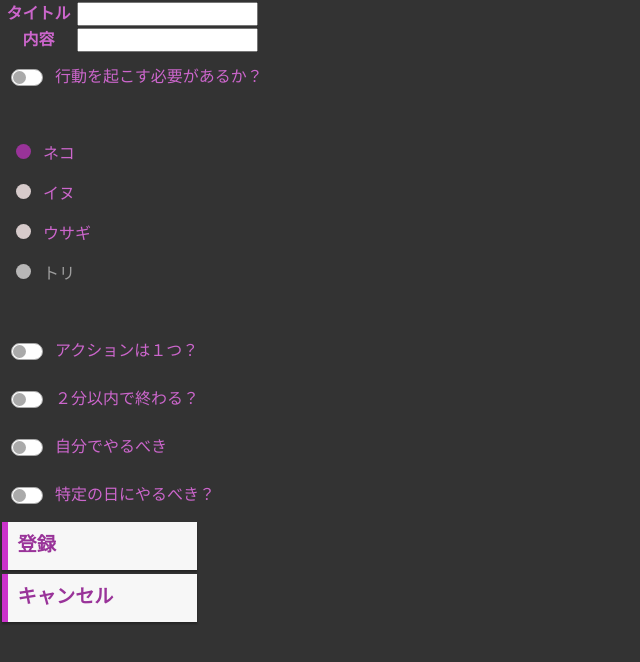
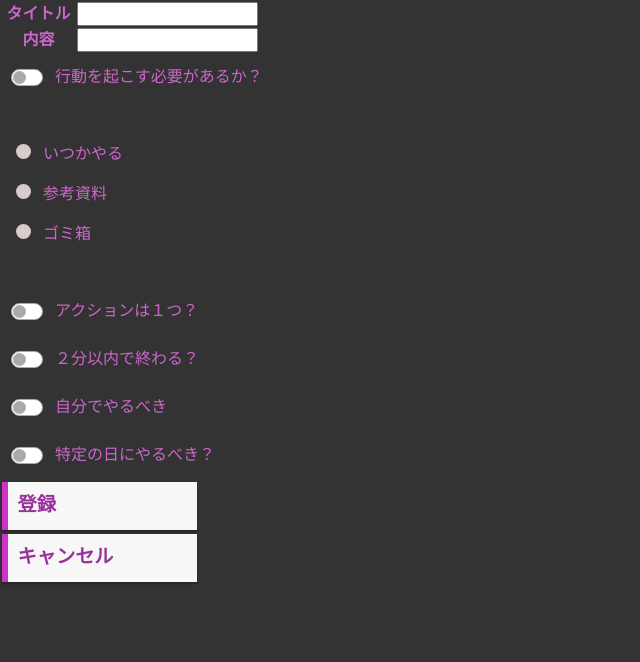
Before and after one commit to Ryuk-Togo/amenotorifune, a Django app: page /susanowo/inbox/ in a window 1280 px wide. Shown: the part 29-691 px from the top of the page, without its empty margins (0-640 px from the left). Run offline with Django 3.2, Linux system fonts and the light colour scheme.

Commit message:
画面の微調整

```diff
--- a/susanowo/static/susanowo.css
+++ b/susanowo/static/susanowo.css
@@ -101,10 +101,10 @@ li.title_list {
 	border: 1px solid #EEDDEE;
 }
 
-.checkbox-normal-input{
+.checkbox-slidebtn-input{
   display: none;
 }
-.checkbox-normal-parts{
+.checkbox-slidebtn-parts{
   position: relative;
   padding: 15px 20px 15px 53px;
   transition:.3s;
@@ -113,12 +113,12 @@ li.title_list {
   display:inline-block;
   line-height:1;
 }
-.checkbox-normal-input:checked + .checkbox-normal-parts{
+.checkbox-slidebtn-input:checked + .checkbox-slidebtn-parts{
   background: #993399;
   color: #fff;
   border: 0px solid;
 }
-.checkbox-normal-parts::before{
+.checkbox-slidebtn-parts::before{
   content: "";
   display: block;
   left: 9px;
@@ -129,7 +129,7 @@ li.title_list {
   background: #fff;
   position: absolute;
 }
-.checkbox-normal-parts::after{
+.checkbox-slidebtn-parts::after{
   content: "";
   display: block;
   position: absolute;
@@ -142,10 +142,10 @@ li.title_list {
   transition:.2s;
   display: block;
 }
-.checkbox-normal-input:checked + .checkbox-normal-parts::before {
+.checkbox-slidebtn-input:checked + .checkbox-slidebtn-parts::before {
   border: 1px solid #993399;
 }
-.checkbox-normal-input:checked + .checkbox-normal-parts::after {
+.checkbox-slidebtn-input:checked + .checkbox-slidebtn-parts::after {
   left: 26px;
   background: #993399;
 }
--- a/susanowo/views.py
+++ b/susanowo/views.py
@@ -8,7 +8,7 @@ def login(request):
 
 def index(request):
     d = {
-        'today': datetime.datetime.today().strftime("%Y/%m/%d/")
+        'today': datetime.datetime.today().strftime("%Y/%m/%d")
     }
     return render(request, 'susanowo/index.html', d)
 
--- a/templates/susanowo/inbox.html
+++ b/templates/susanowo/inbox.html
@@ -18,10 +18,10 @@
                 </tr>
                 <tr>
                     <td colspan=2>
-                            <div class="checkbox-normal box">
+                            <div class="checkbox-slidebtn box">
                                 <label>
-                                    <input class="checkbox-normal-input" name="checkbox-normal[]" type="checkbox" />
-                                    <span class="checkbox-normal-parts">行動を起こす必要があるか？</span>
+                                    <input class="checkbox-slidebtn-input" name="checkbox-slidebtn[]" type="checkbox" />
+                                    <span class="checkbox-slidebtn-parts">行動を起こす必要があるか？</span>
                                 </label>
                             </div>
                         </td>
@@ -30,60 +30,56 @@
                     <td colspan=2>
                         <div class="cp_ipradio">
                             <label>
-                                <input type="radio" class="option-input radio" name="cpipr02" checked />
-                                ネコ
+                                <input type="radio" class="option-input radio" name="cpipr02" />
+                                いつかやる
                             </label>
                             <label>
                                 <input type="radio" class="option-input radio" name="cpipr02" />
-                                イヌ
+                                参考資料
                             </label>
                             <label>
                                 <input type="radio" class="option-input radio" name="cpipr02" />
-                                ウサギ
-                            </label>
-                            <label class="disabled">
-                                <input type="radio" class="option-input radio" name="cpipr02" disabled/>
-                                トリ
+                                ゴミ箱
                             </label>
                         </div>
                     </td>
                 </tr>
                 <tr>
                     <td colspan=2>
-                        <div class="checkbox-normal box">
+                        <div class="checkbox-slidebtn box">
                             <label>
-                                <input class="checkbox-normal-input" name="checkbox-normal[]" type="checkbox" />
-                                <span class="checkbox-normal-parts">アクションは１つ？</span>
+                                <input class="checkbox-slidebtn-input" name="checkbox-slidebtn[]" type="checkbox" />
+                                <span class="checkbox-slidebtn-parts">アクションは１つ？</span>
                             </label>
                         </div>
                     </td>
                 </tr>
                 <tr>
                     <td colspan=2>
-                        <div class="checkbox-normal box">
+                        <div class="checkbox-slidebtn box">
                             <label>
-                                <input class="checkbox-normal-input" name="checkbox-normal[]" type="checkbox" />
-                                <span class="checkbox-normal-parts">２分以内で終わる？</span>
+                                <input class="checkbox-slidebtn-input" name="checkbox-slidebtn[]" type="checkbox" />
+                                <span class="checkbox-slidebtn-parts">２分以内で終わる？</span>
                             </label>
                         </div>
                     </td>
                 </tr>
                 <tr>
                     <td colspan=2>
-                        <div class="checkbox-normal box">
+                        <div class="checkbox-slidebtn box">
                             <label>
-                                <input class="checkbox-normal-input" name="checkbox-normal[]" type="checkbox" />
-                                <span class="checkbox-normal-parts">自分でやるべき</span>
+                                <input class="checkbox-slidebtn-input" name="checkbox-slidebtn[]" type="checkbox" />
+                                <span class="checkbox-slidebtn-parts">自分でやるべき</span>
                             </label>
                         </div>
                     </td>
                 </tr>
                 <tr>
                     <td colspan=2>
-                        <div class="checkbox-normal box">
+                        <div class="checkbox-slidebtn box">
                             <label>
-                                <input class="checkbox-normal-input" name="checkbox-normal[]" type="checkbox" />
-                                <span class="checkbox-normal-parts">特定の日にやるべき？</span>
+                                <input class="checkbox-slidebtn-input" name="checkbox-slidebtn[]" type="checkbox" />
+                                <span class="checkbox-slidebtn-parts">特定の日にやるべき？</span>
                             </label>
                         </div>
                     </td>
```
Also changed, not shown: templates/susanowo/index.html (+5 -5 lines).
